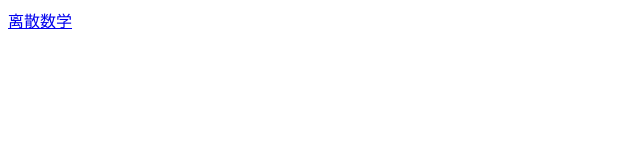
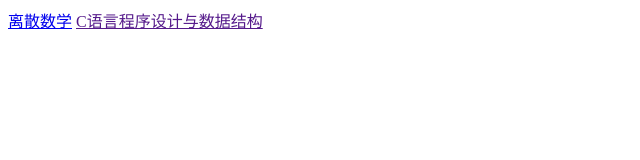
Before and after one commit to jianwenchen/jianwenchen.github.io, a plain HTML site: page index.html in a window 1280 px wide. Shown: the whole page, without its empty margins (0-640 px from the left). Drawn offline with Linux system fonts and the light colour scheme.

Commit message:
Add files via upload

```diff
--- a/index.html
+++ b/index.html
@@ -8,5 +8,6 @@
 </head>
 <body>
     <a href="discrete.html">离散数学</a>
+    <a href="">C语言程序设计与数据结构</a>
 </body>
 </html>
```
